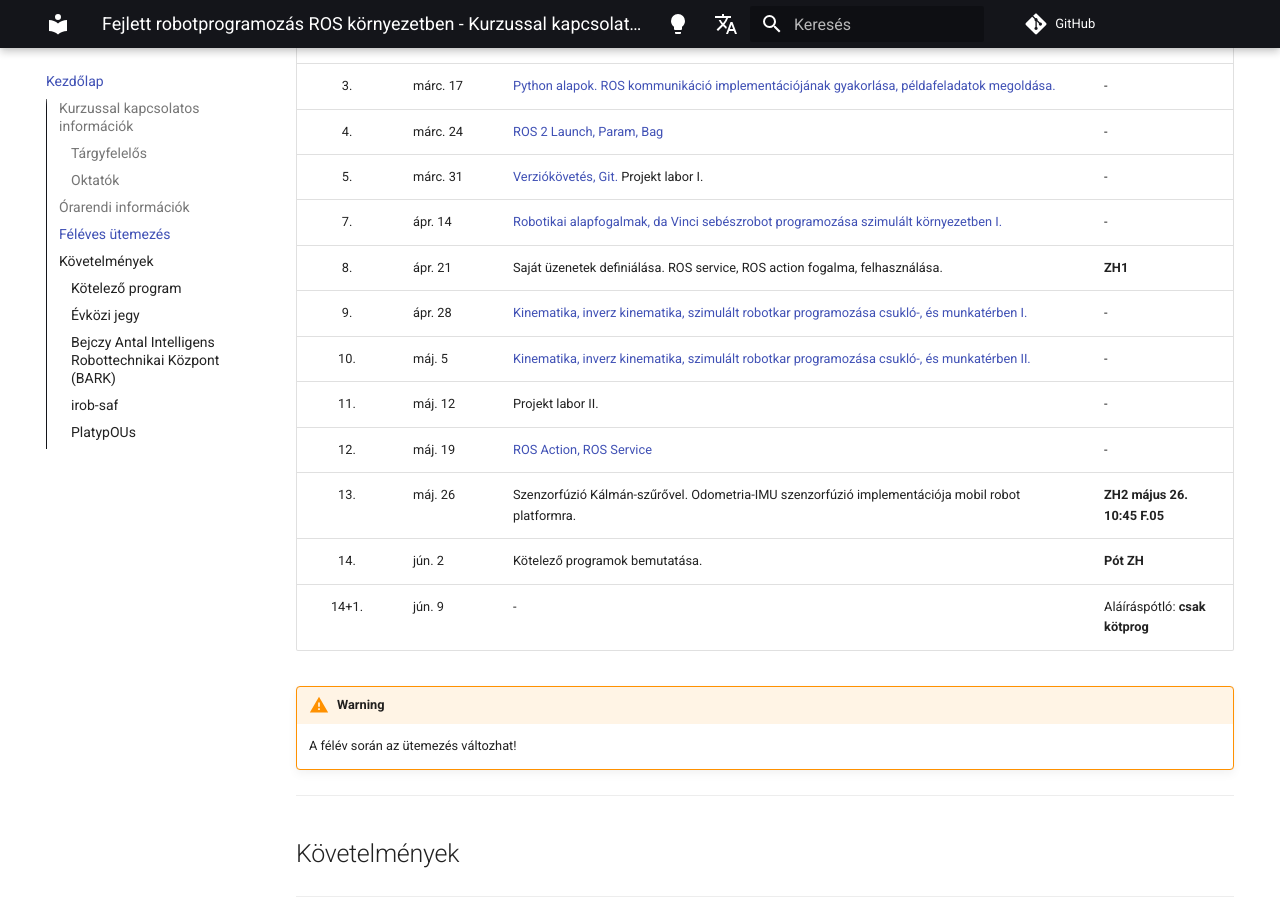
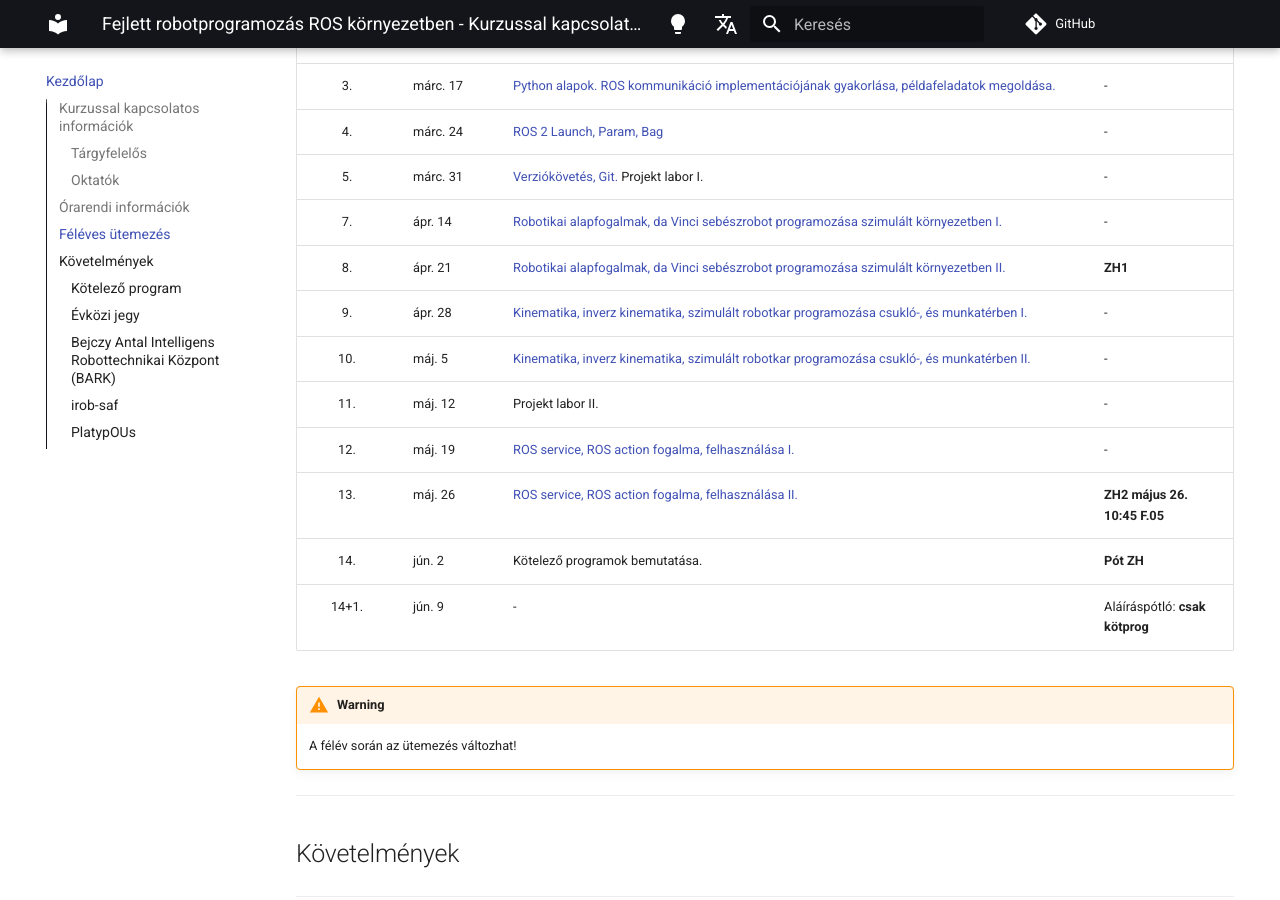
Before and after one commit to ABC-iRobotics/advanced_ros_course_materials_hu, an MkDocs documentation site: the page built from docs/index.md, in a window 1280 px wide and 900 px high, scrolled down 1121 px. Built offline with MkDocs 1.6.1 and Material for MkDocs 9.7.7, drawn with Linux system fonts in a browser that asks for light colours; comment, search, counter and statistics services are not loaded.

Commit message:
Week 9.0

```diff
--- a/docs/index.md
+++ b/docs/index.md
@@ -44,12 +44,12 @@ Détár Borsa
 |    4.    | márc. 24 | [ROS 2 Launch, Param, Bag](04_roslaunch.md)                                                                                                                                                                   | -                              |
 |    5.    | márc. 31 | [Verziókövetés, Git.](05_git.md) Projekt labor I.                                                                                                                                                             | -                              |
 |    7.    | ápr. 14  | [Robotikai alapfogalmak, da Vinci sebészrobot programozása szimulált környezetben I.](06_da_vinci.md)                                                                                                         | -                              |
-|    8.    | ápr. 21  | Saját üzenetek definiálása. ROS service, ROS action fogalma, felhasználása.                                                                                                                                   | **ZH1**                        |
+|    8.    | ápr. 21  | [Robotikai alapfogalmak, da Vinci sebészrobot programozása szimulált környezetben II.](06_da_vinci.md)                                                                                                        | **ZH1**                        |
 |    9.    | ápr. 28  | [Kinematika, inverz kinematika, szimulált robotkar programozása csukló-, és munkatérben I.](07_robotics_principles.md)                                                                                        | -                              |
 |   10.    | máj. 5   | [Kinematika, inverz kinematika, szimulált robotkar programozása csukló-, és munkatérben II.](07_robotics_principles.md)                                                                                       | -                              |
 |   11.    | máj. 12  | Projekt labor II.                                                                                                                                                                                             | -                              |
-|   12.    | máj. 19  | [ROS Action, ROS Service](08_service_action.md)                                                                                                                                                           | -                              |
-|   13.    | máj. 26  | Szenzorfúzió Kálmán-szűrővel.  Odometria-IMU szenzorfúzió implementációja mobil robot platformra.                                                                                                             | **ZH2** **május 26.** **10:45** **F.05**                     |
+|   12.    | máj. 19  | [ROS service, ROS action fogalma, felhasználása I.](08_service_action.md)                                                                                                                                     | -                              |
+|   13.    | máj. 26  | [ROS service, ROS action fogalma, felhasználása II.](08_service_action.md)                                                                                                                                    | **ZH2** **május 26.** **10:45** **F.05**                     |
 |   14.    | jún. 2   | Kötelező programok bemutatása.                                                                                                                                                                                | **Pót ZH**                     |
 |  14+1.   | jún. 9   | -                                                                                                                                                                                                             | Aláíráspótló: **csak kötprog** |
 
```
Also changed, not shown: docs/08_service_action.md (+1 -1 lines).
